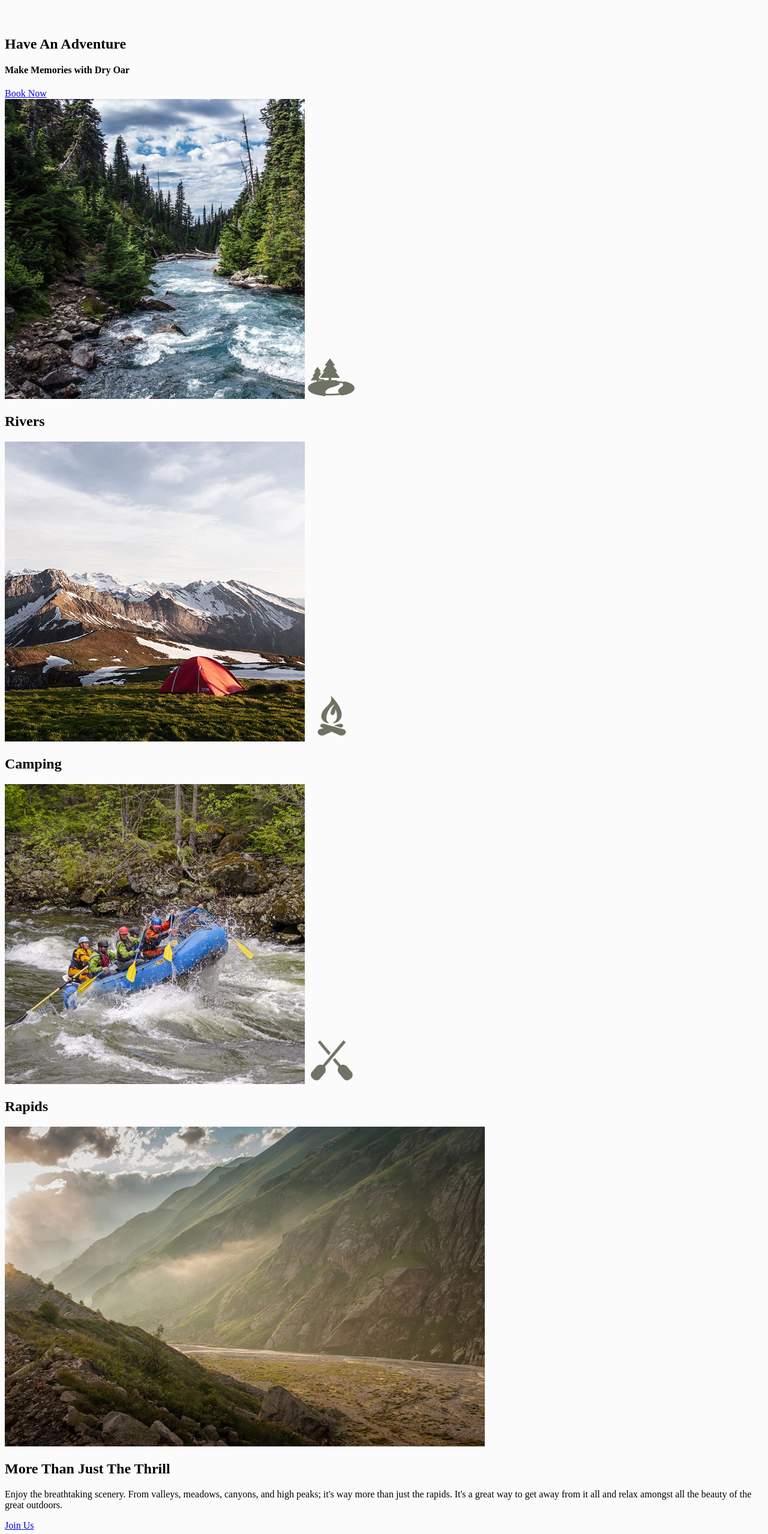
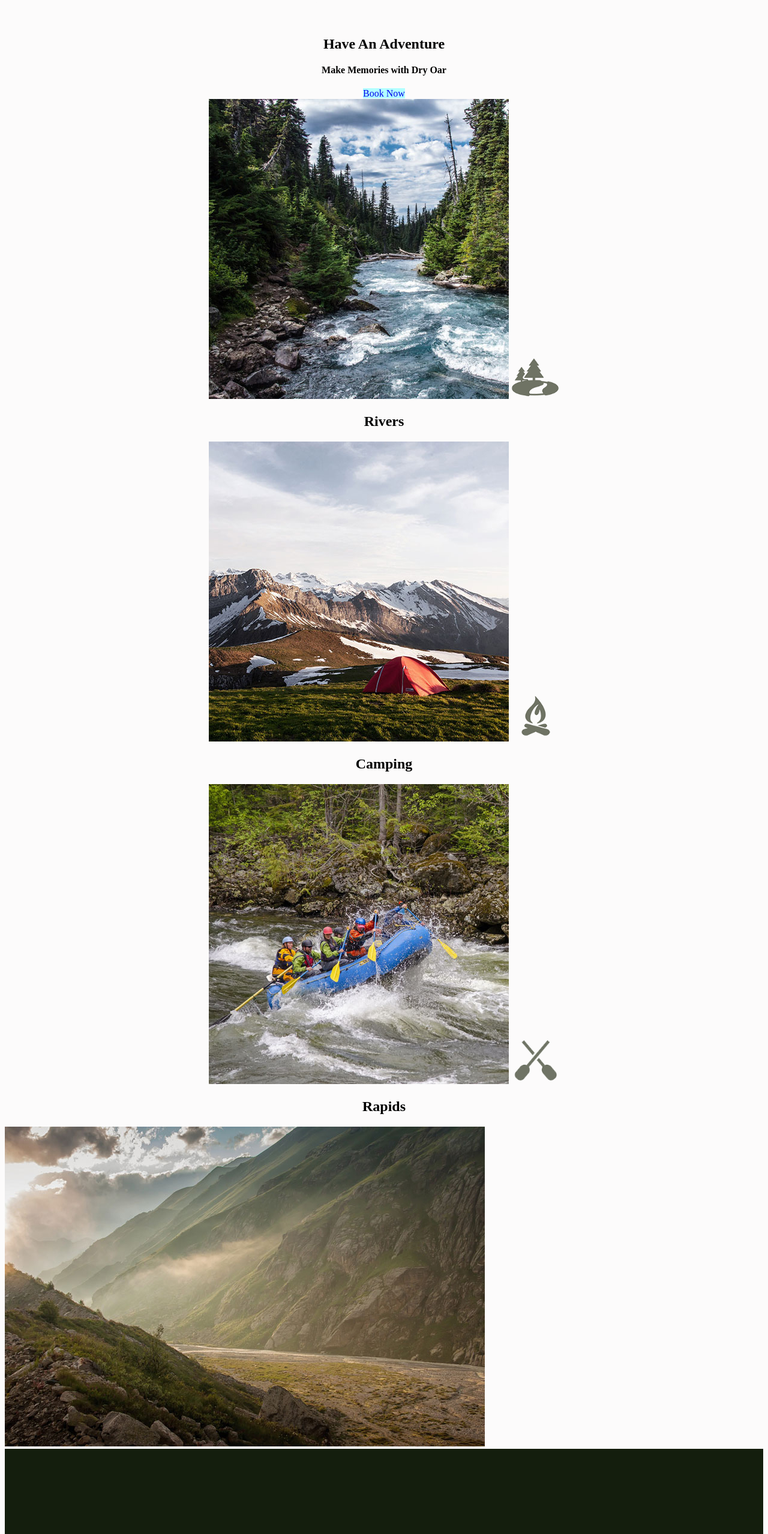
Before and after one commit to roykoopa31/wdd130, a plain HTML site: page wwr/Index.html in a window 1280 px wide. Shown: the part 962-3519 px from the top of the page at 60% size. Drawn offline with Linux system fonts and the light colour scheme.

Commit message:
more changes

```diff
--- a/wwr/Index.html
+++ b/wwr/Index.html
@@ -1,12 +1,15 @@
 <!DOCTYPE html>
 <html lang="en">
+
 <head>
     <meta charset="UTF-8">
     <meta name="viewport" content="width=device-width, initial-scale=1.0">
     <title>Whitewater Rafting Vacations | Dry Oar Boating | Home</title>
     <link rel="stylesheet" href="styles/style.css">
 </head>
+
 <body>
+    <div id="content">
         <header>
             <a id="logo_link" href="Index.html">
                 <img class="logo" src="images/logo.png" alt="Dry Oar Logo">
@@ -47,9 +50,12 @@
                 <h2>Rapids</h2>
             </section>
             <img class="mountains" src="images/mountains.jpg" alt="Misty mountains">
+            <div id="background"></div>
             <section class="msg">
                 <h2>More Than Just The Thrill</h2>
-            <p>Enjoy the breathtaking scenery. From valleys, meadows, canyons, and high peaks; it's way more than just the rapids. It's a great way to get away from it all and relax amongst all the beauty of the great outdoors. </p>
+                <p>Enjoy the breathtaking scenery. From valleys, meadows, canyons, and high peaks; it's way more than
+                    just the rapids. It's a great way to get away from it all and relax amongst all the beauty of the
+                    great outdoors. </p>
                 <a class='join' href="rivers.html">Join Us</a>
             </section>
         </main>
@@ -69,5 +75,7 @@
                 </a>
             </div>
         </footer>
+    </div>
 </body>
+
 </html>
--- a/wwr/styles/style.css
+++ b/wwr/styles/style.css
@@ -1,5 +1,10 @@
 #background {
     height: 725px;
+    background-color:rgb(20,30,13)
+}
+#content {
+    max-width:1600px;
+    margin:0 auto;
 }
 body {
     background-color: #fcfbfb;
@@ -21,10 +26,37 @@ nav a {
     text-align: center;
     color: #fcfbfb;
     text-decoration: none;
+    text-align: center;
 }
 footer p {
     font-size: 1.2em;
+    text-decoration:none;
+}
+footer p a {
+    text-decoration:none;
+    color:#cb4154;
 }
 footer p a:hover {
     text-decoration: underline;
+    color:#702963
 }
+#hero-msg h1 {
+    text-align: center;
+}
+#hero-msg h4 {
+    text-align: center;
+}
+.button-box {
+    text-align: center;
+}
+main section {
+    text-align: center;
+}
+.book {
+    text-decoration:none;
+    background-color:#b2ffff
+}
+.join {
+    text-decoration:none;
+    background-color:#b2ffff
+}
```
Lines whose indentation alone changed are shown as unchanged.
